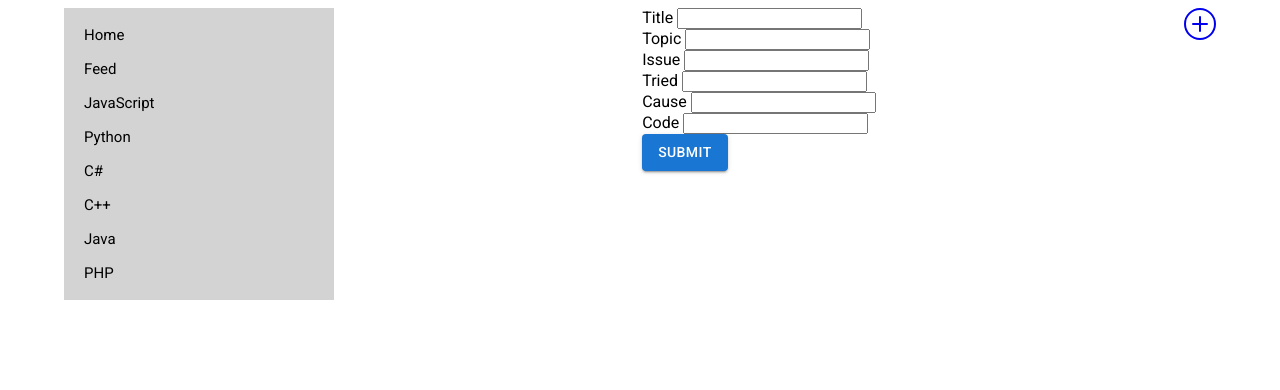
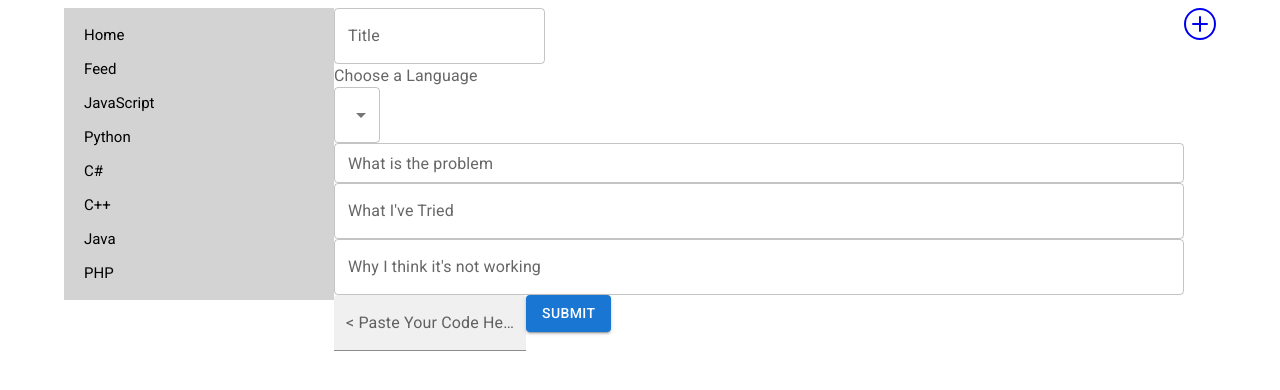
Before and after one commit to Pink-FairyArmadillo/rate-my-code, a React app: page /home/createpost in a window 1280 px wide. Shown: the top 390 px of the page. Built offline with nearby package versions, Linux system fonts and the light colour scheme.

Commit message:
Refactored component using MUI and combined state hooks

```diff
--- a/client/components/CreatePost.jsx
+++ b/client/components/CreatePost.jsx
@@ -1,64 +1,50 @@
-import React, { useState, useRef } from 'react';
+import React, { useState } from 'react';
 import { Redirect, useHistory } from 'react-router-dom';
-import { Link } from "react-router-dom";
-import MainContainer from "../containers/MainContainer.jsx";
+import { Link } from 'react-router-dom';
+import MainContainer from '../containers/MainContainer.jsx';
 import HighlightOffIcon from '@mui/icons-material/HighlightOff';
-import TextField from "@mui/material/TextField";
-import { Button } from "@mui/material";
-
+import TextField from '@mui/material/TextField';
+import { Button, Select, MenuItem, InputLabel } from '@mui/material';
 
 export default function CreatePost() {
-  const [newPost, setNewPost] = useState({});
-  const [submitted, setSubmitted] = useState(false);
+  const [state, setState] = useState({
+    title: '',
+    topic: '',
+    issue: '',
+    tried: '',
+    cause: '',
+    code: '',
+  });
 
-  const titleInputRef = useRef();
-  const topicInputRef = useRef();
-  const issueInputRef = useRef();
-  const triedInputRef = useRef();
-  const causeInputRef = useRef();
-  const codeInputRef = useRef();
+  function handleChange(event) {
+    console.log(event.target);
 
-  function submitCode () {
-    const enteredTitle = titleInputRef.current.value;
-    const enteredTopic = topicInputRef.current.value;
-    const enteredIssue = issueInputRef.current.value;
-    const enteredTried = triedInputRef.current.value;
-    const enteredCause = causeInputRef.current.value;
-    const enteredCode = codeInputRef.current.value;
+    setState({
+      ...state,
+      [event.target.name]: event.target.value,
+    });
+  }
+
+  function submitCode() {
     const createdPost = {
-      topic: enteredTopic,
-      // date: Date.now(),
+      ...state,
+      date: Date.now(),
       upvotes: 0,
       downvotes: 0,
-      title: enteredTitle,
-      issue: enteredIssue,
-      tried: enteredTried,
-      cause: enteredCause,
-      code: enteredCode,
     };
 
     // create fetch request to POST the new post
     fetch('/api/createPost', {
       method: 'POST',
       headers: {
-        'Content-type': 'application/json' //not sure about what needs to go here
+        'Content-type': 'application/json', //not sure about what needs to go here
       },
-      body: JSON.stringify(createdPost)
+      body: JSON.stringify(createdPost),
     })
       .then((res) => res.json())
       .then((data) => {
         console.log(data);
         if (data) {
-          setNewPost(data);
-          setSubmitted(true);
-        }
-      })
-      .catch((err) => console.log('POST REQUEST ERROR: ', err));
-  }
-
-  //redirect if login is verified or successfully signedup
-
-  if (submitted) {
           return (
             <Redirect
               to={{
@@ -67,118 +53,89 @@ export default function CreatePost() {
             />
           );
         }
-
-  // drop down selector for topic
-  const dropDownMenu = (
-    <div>
-      <h4 name="choose-topic">Choose A Topic:</h4>
-      <select name="topic-menu" id="topic-menu">
-        <option value="=javacript">JavaScript</option>
-        <option value="python">Python</option>
-        <option value="c-sharp">C#</option>
-        <option value="c-plus-plus">C++</option>
-        <option value="java">Java</option>
-        <option value="php">PHP</option>
-      </select>
-    </div>
-  );
+      })
+      .catch((err) => console.log('POST REQUEST ERROR: ', err));
+  }
+  // redirect if login is verified or successfully signedup
 
   // remove MainContainer when we implement React Router
   return (
     <div>
-      <form>
-        <div>
-          <label htmlFor="title">Title </label>
-          <input
-            type="text"
-            required
+      {/* <HighlightOffIcon id="cancel-post" /> */}
+
+      <TextField
         id="title"
-            ref={titleInputRef}
-          ></input>
-        </div>
-        <div>
-          <label htmlFor="topic">Topic </label>
-          <input
-            type="text"
-            required
+        name="title"
+        value={state.title}
+        label="Title"
+        variant="outlined"
+        onChange={handleChange}
+      />
+
+      <InputLabel id="topic">Choose a Language</InputLabel>
+
+      <Select
         id="topic"
-            ref={topicInputRef}
-          ></input>
-        </div>
-        <div>
-          <label htmlFor="issue">Issue </label>
-          <input
-            type="text"
-            required
+        name="topic"
+        label="Choose a language"
+        value={state.topic}
+        onChange={handleChange}
+      >
+        <MenuItem value="javascript">JavaScript</MenuItem>
+        <MenuItem value="python">Python</MenuItem>
+        <MenuItem value="c-sharp">C#</MenuItem>
+        <MenuItem value="c-plus-plus">C++</MenuItem>
+        <MenuItem value="java">Java</MenuItem>
+        <MenuItem value="php">PHP</MenuItem>
+      </Select>
+
+      <TextField
         id="issue"
-            ref={issueInputRef}
-          ></input>
-        </div>
-        <div>
-          <label htmlFor="tried">Tried </label>
-          <input
-            type="text"
-            required
+        name="issue"
+        value={state.issue}
+        label="What is the problem"
+        variant="outlined"
+        size="small"
+        fullWidth
+        onChange={handleChange}
+      />
+
+      <TextField
         id="tried"
-            ref={triedInputRef}
-          ></input>
-        </div>
-        <div>
-          <label htmlFor="cause">Cause </label>
-          <input
-            type="text"
-            required
+        name="tried"
+        value={state.tried}
+        label="What I've Tried"
+        variant="outlined"
+        size="medium"
+        fullWidth
+        onChange={handleChange}
+      />
+
+      <TextField
         id="cause"
-            ref={causeInputRef}
-          ></input>
-        </div>
-        <div>
-          <label htmlFor="code">Code </label>
-          <input
-            type="text"
-            required
+        name="cause"
+        value={state.cause}
+        label="Why I think it's not working"
+        variant="outlined"
+        size="large"
+        fullWidth
+        onChange={handleChange}
+      />
+
+      <TextField
         id="code"
-            ref={codeInputRef}
-          ></input>
-        </div>
-        <div>
-          <Button variant="contained" onClick={submitCode}>
-            Submit
-          </Button>
-        </div>
-
-      </form>
-
-      {/* <div><HighlightOffIcon id="cancel-post"/></div>
-
-      <div>
-        <TextField id="title" label="Title" variant="outlined" ref={titleInputRef}/>
-      </div>
-      <div>{dropDownMenu}</div>
-      <div>
-        <TextField id="issue" label="What is the problem" variant="outlined" size="small" fullWidth ref={issueInputRef}/>
-      </div>
-      <div>
-        <TextField id="tried" label="What I've Tried" variant="outlined" size="medium" fullWidth ref={triedInputRef}/>
-      </div>
-      <div>
-        <TextField id="cause" label="Why I think it's not working" variant="outlined" size="large" fullWidth ref={causeInputRef}/>
-      </div>
-      <div>
-        <TextField
-          id="standard-textarea"
+        name="code"
+        value={state.code}
         label="< Paste Your Code Here />"
         placeholder="Hello World!"
         multiline
         variant="filled"
-          ref={codeInputRef}
+        onChange={handleChange}
       />
-      </div>
-      <div>
+
       <Button id="submit" variant="contained" onClick={submitCode}>
         Submit
       </Button>
-      </div> */}
     </div>
   );
 }
```
Lines whose indentation alone changed are shown as unchanged.
